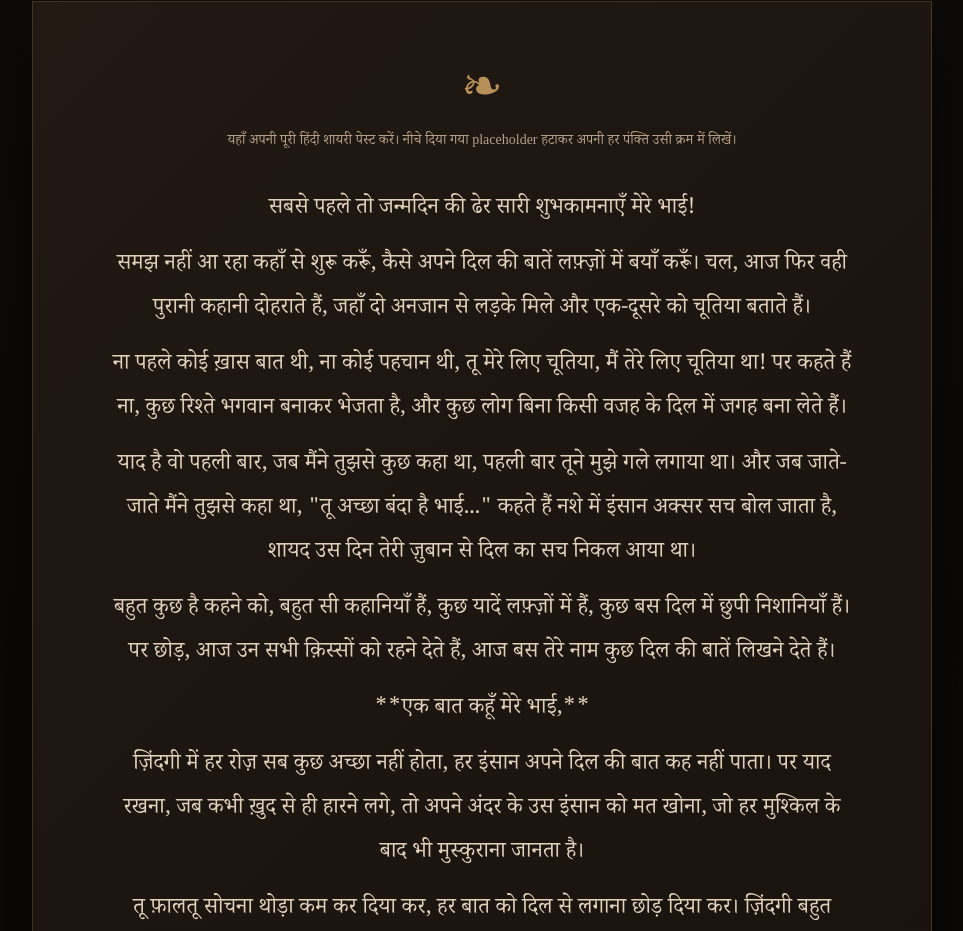
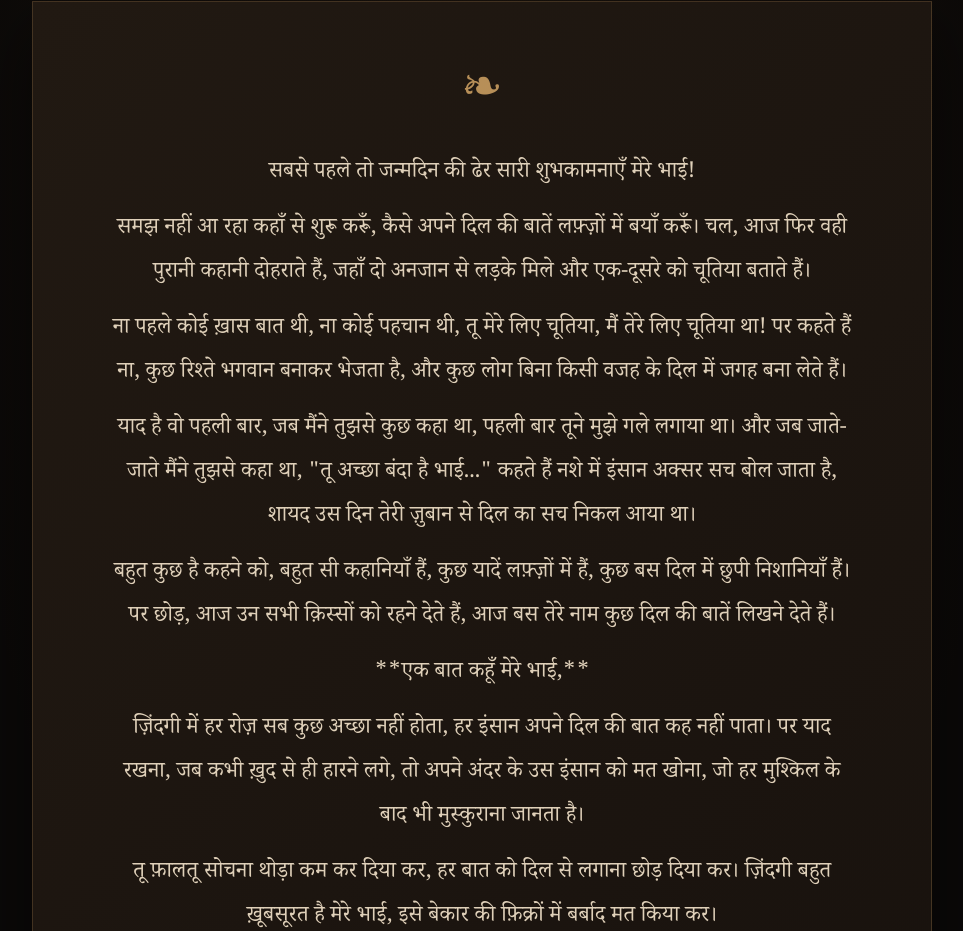
Before and after one commit to YashasweeMishra/sarthaak, a plain HTML site: page index.html in a window 1280 px wide. Shown: the part 4960-5891 px from the top of the page, without its empty margins (158-1121 px from the left). Drawn offline with nearby package versions, Linux system fonts and the light colour scheme.

Commit message:
Remove Hindi instruction paragraph from index.html
Removed instruction paragraph for Hindi poetry input.

```diff
--- a/index.html
+++ b/index.html
@@ -120,7 +120,6 @@
         <h2>कुछ बातें, <em>सिर्फ तेरे नाम...</em></h2>
         <article class="hindi-paper reveal">
           <div class="hindi-deco">❧</div>
-          <p class="hindi-instruction">यहाँ अपनी पूरी हिंदी शायरी पेस्ट करें। नीचे दिया गया placeholder हटाकर अपनी हर पंक्ति उसी क्रम में लिखें।</p>
           <div class="hindi-poem" id="hindiPoem">
             <p>[यहाँ अपनी पहली पंक्ति लिखें]</p>
             <p>[यहाँ अपनी दूसरी पंक्ति लिखें]</p>
```
